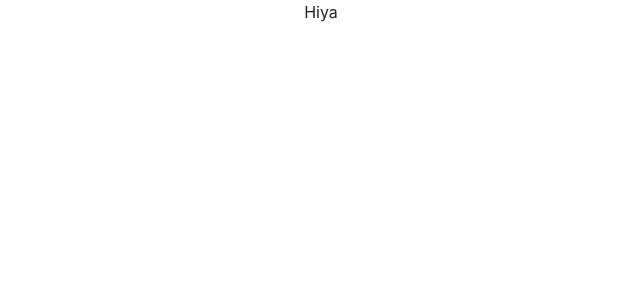
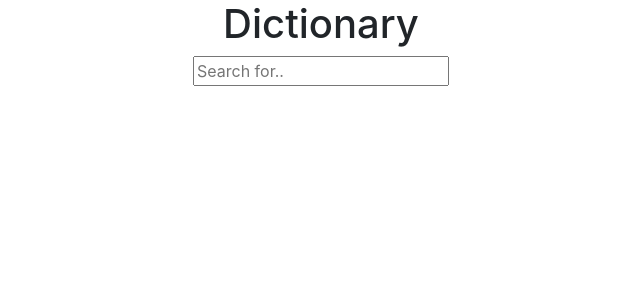
Before and after one commit to martinasalayova/dictionary-app, a React (Create React App) app: page / in a window 1280 px wide. Shown: the top 300 px of the page, without its empty margins (319-959 px from the left). Built offline with nearby package versions, Linux system fonts and the light colour scheme; the HTML template or start-up script is replaced by a standard one.

Commit message:
Added search engine

```diff
--- a/src/App.js
+++ b/src/App.js
@@ -1,9 +1,15 @@
 import "./App.css";
+import Dictionary from "./Dictionary.js";
 
 function App() {
   return (
     <div className="App">
-      <div className="container">Hiya</div>
+      <div className="container">
+        <header>
+          <h1>Dictionary</h1>
+        </header>
+        <Dictionary />
+      </div>
     </div>
   );
 }
--- /dev/null
+++ b/src/Dictionary.js
@@ -0,0 +1,27 @@
+import React, { useState } from "react";
+import "./Dictionary.css";
+
+export default function Dictionary() {
+  const [keyword, setKeyword] = useState("");
+
+  function Search(event) {
+    event.preventDefault();
+    alert(`Searching for ${keyword}`);
+  }
+
+  function handleKeywordChange(event) {
+    setKeyword(event.target.value);
+  }
+
+  return (
+    <div className="Dictionary">
+      <form onSubmit={Search}>
+        <input
+          type="search"
+          placeholder="Search for.."
+          onChange={handleKeywordChange}
+        ></input>
+      </form>
+    </div>
+  );
+}
```
Also changed, not shown: src/Dictionary.css (added).
